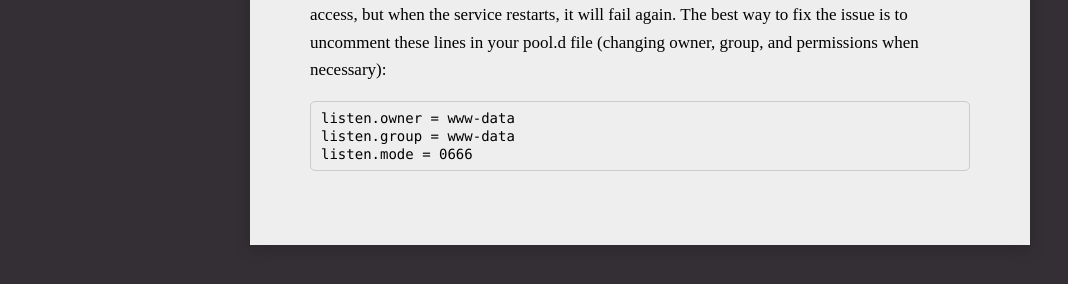
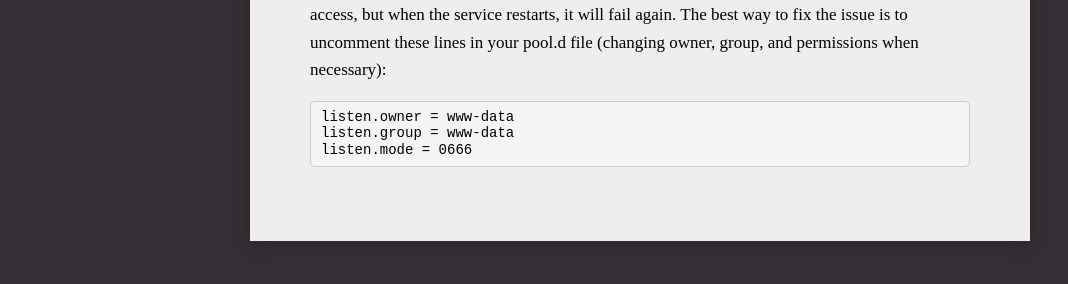
Before and after one commit to Alanaktion/alanaktion.github.io, a Jekyll site: the page built from _posts/2014-06-26-ubuntu-php-fpm-update.md, in a window 1280 px wide. Shown: the part 428-712 px from the top of the page, without its empty margins (0-1068 px from the left). Built offline with Jekyll 4.4.1, drawn with Linux system fonts in a browser that asks for light colours.

Commit message:
Minor cleanup

```diff
--- a/public/css/phpizza.css
+++ b/public/css/phpizza.css
@@ -235,19 +235,18 @@
   color: #0087cb;
 }
 
-code, pre {
+pre, p > code {
+  border-radius: 5px;
+  border: 1px solid #ccc;
+  background-color: #f5f5f5;
   font-size: 14px;
   font-family: Menlo, Meslo, Monaco, "Courier New", monospace;
 }
 pre {
-  border-radius: 5px;
-  border: 1px solid #ccc;
   padding: 7px 10px;
-  line-height: 1.3;
+  line-height: 1.12;
 }
 p > code {
-  border-radius: 5px;
-  border: 1px solid #ccc;
   padding: 1px 4px;
 }
 
```
Also changed, not shown: public/css/felt.png (deleted), 1 other file.
